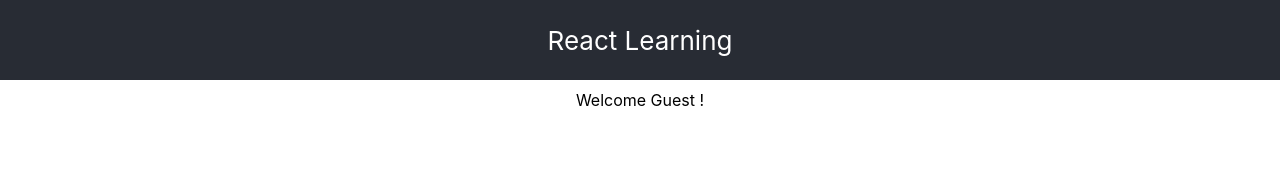
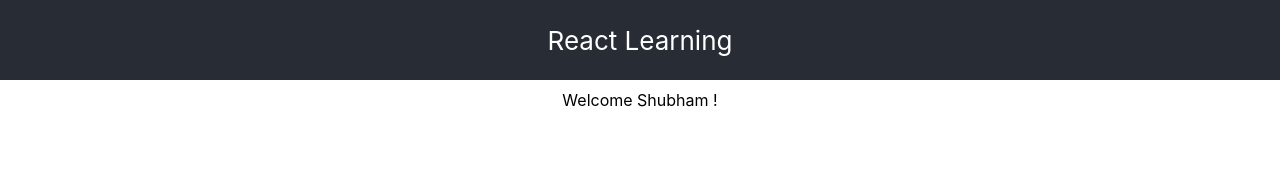
Before and after one commit to shubham-persistnt/react-revisit, a React (Create React App) app: page / in a window 1280 px wide. Shown: the top 180 px of the page. Built offline with nearby package versions, Linux system fonts and the light colour scheme.

Commit message:
Conditional Rendering : Ternary operator

```diff
--- a/src/components/UserGreeting.js
+++ b/src/components/UserGreeting.js
@@ -5,20 +5,16 @@ class UserGreeting extends Component{
     super()
 
     this.state = {
-      isLoggedIn: false
+      isLoggedIn: true
     }
   }
 
   render(){
-    let message
+    return( this.state.isLoggedIn ?
+      <div>Welcome Shubham ! </div>
+      : <div> Welcome Guest ! </div> )
+  }
 
-    if (this.state.isLoggedIn) {
-      message = <div>Welcome Shubham ! </div> }
-    else {
-      message = <div> Welcome Guest ! </div>
-    }
-    return <div> {message} </div>
-  }
 }
 
 export default UserGreeting
```
